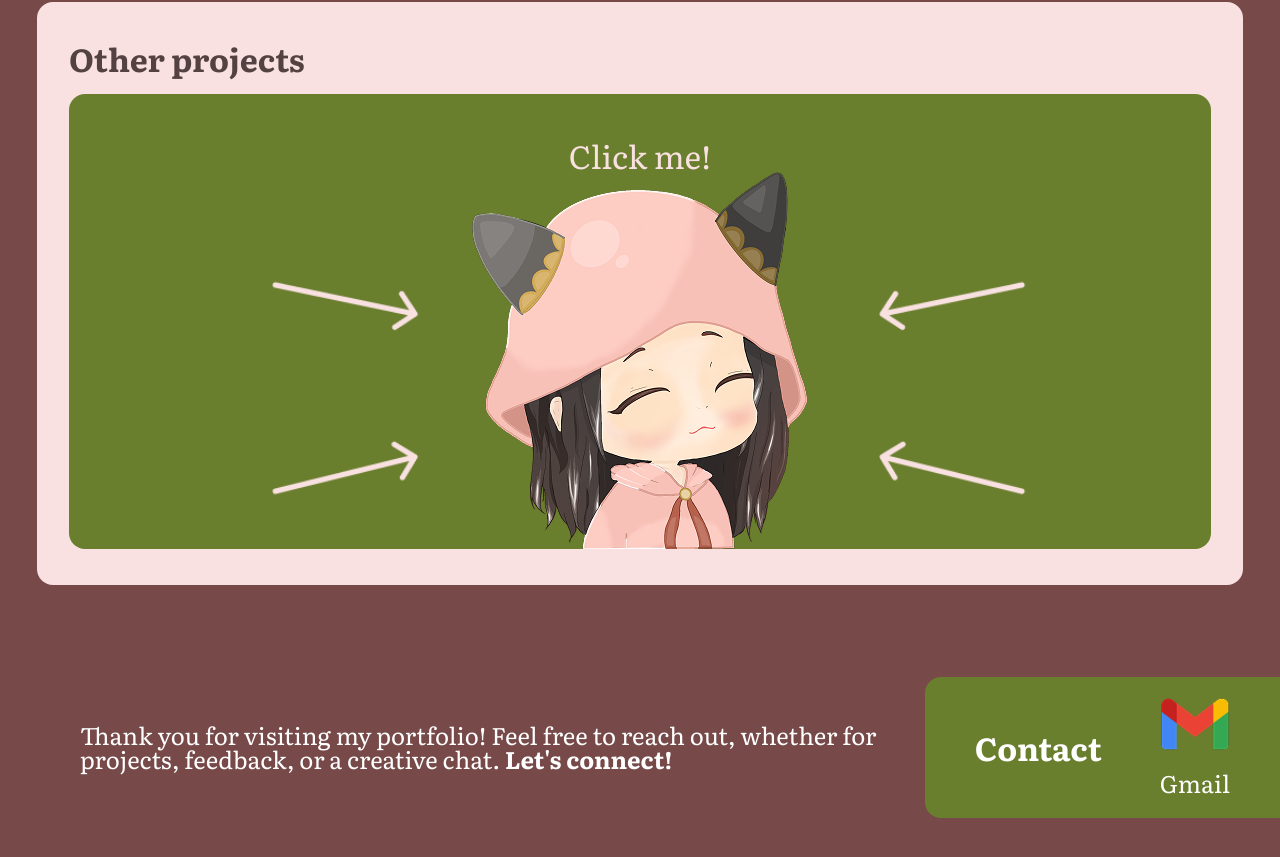
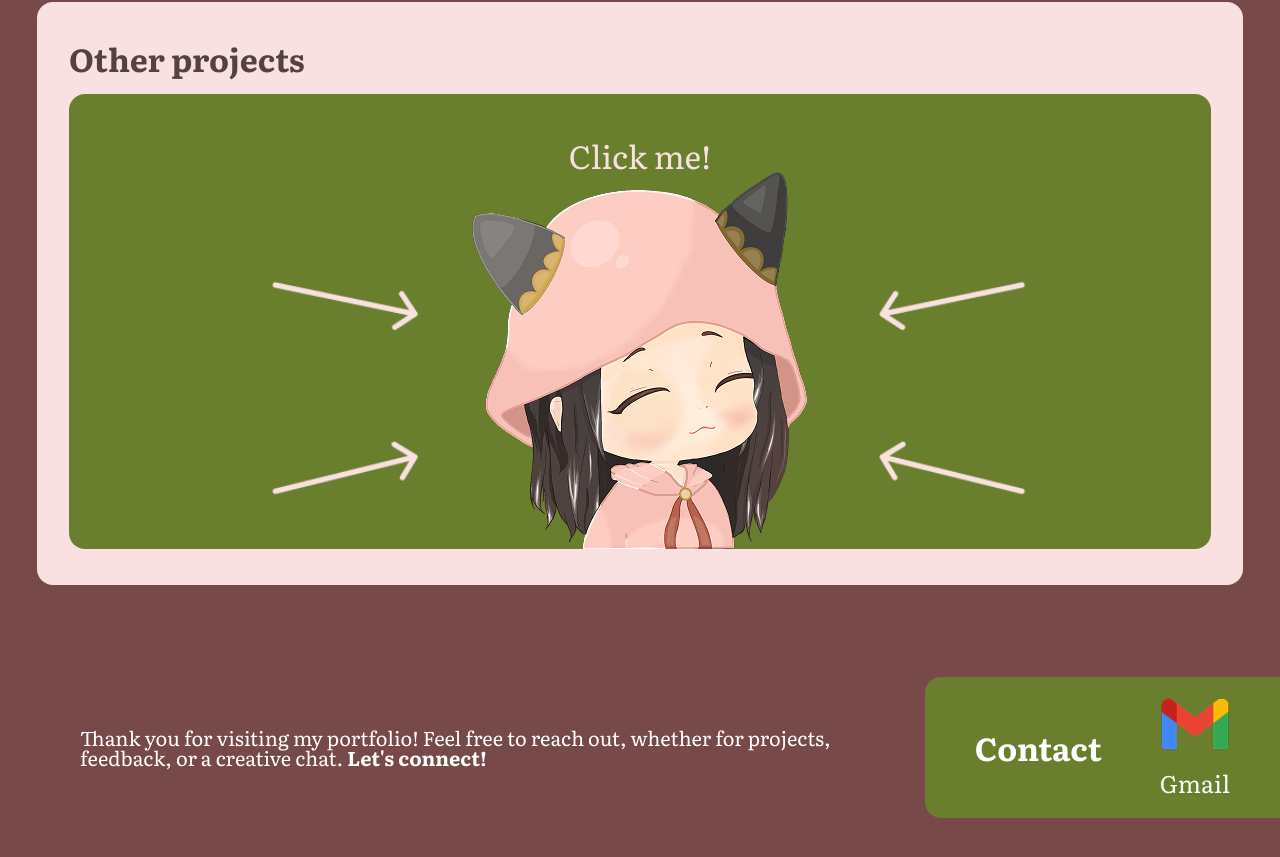
Before and after one commit to mkatigbak/sophia-gamos, a plain HTML site: page index.html in a window 1280 px wide. Shown: the part 3165-4022 px from the top of the page. Drawn offline with Linux system fonts and the light colour scheme; a web font is replaced by a local one.

Commit message:
Update font size

```diff
--- a/css/styles.css
+++ b/css/styles.css
@@ -275,6 +275,7 @@ main section {
     cursor: pointer;
     user-select: none;
     opacity: 0;
+    text-wrap: nowrap;
 }
 
 .athabasca-university div.pos-rel:hover img {
@@ -339,7 +340,7 @@ footer {
 
 footer p {
     font-weight: 400;
-    font-size: 24px;
+    font-size: 20px;
     line-height: 100%;
     letter-spacing: 0%;
 }
```
